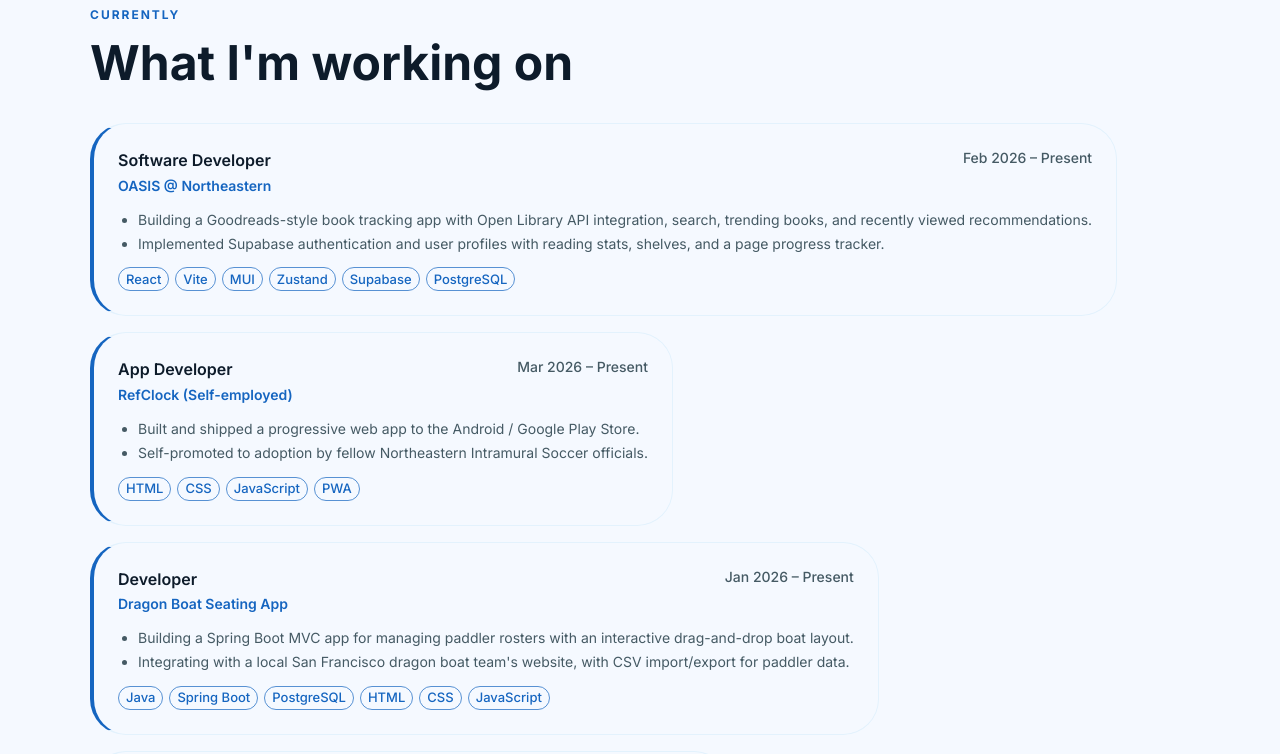
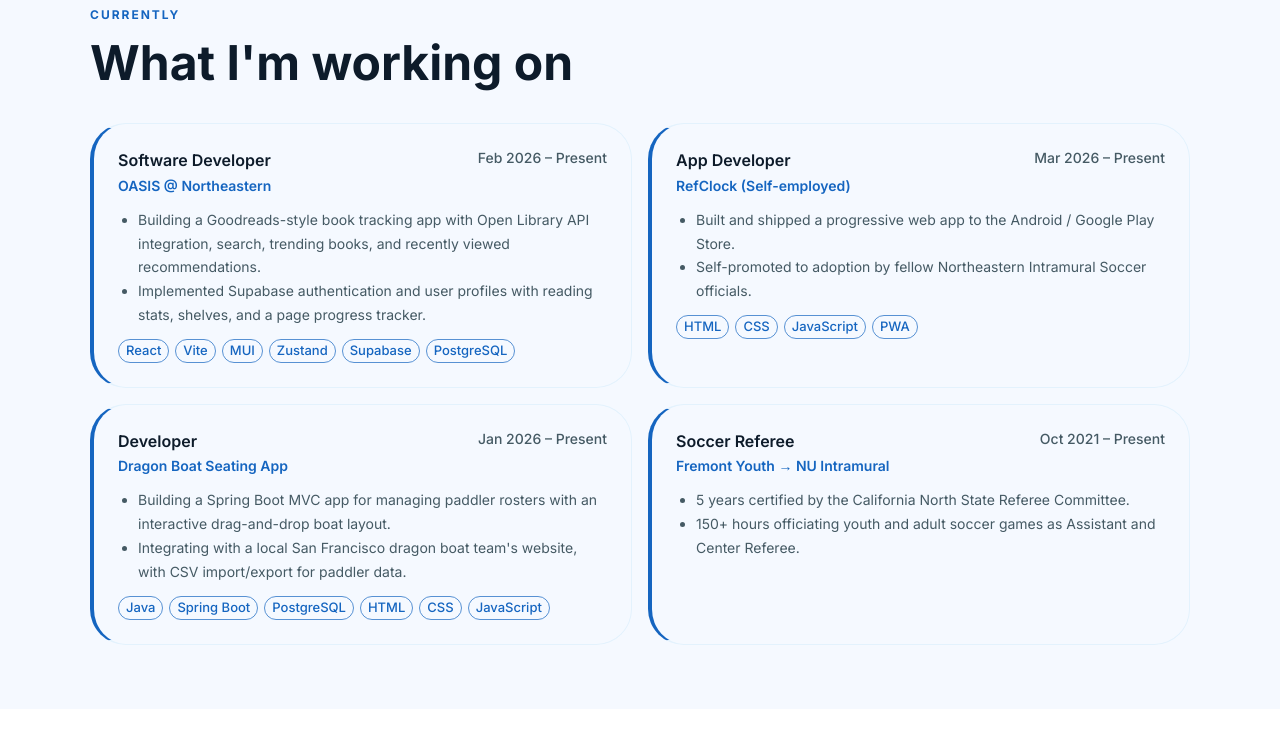
Before and after one commit to raydl18/personal-website, a React (Vite) app: page / in a window 1280 px wide. Shown: the part 1660-2414 px from the top of the page. Built offline with nearby package versions, Linux system fonts and the light colour scheme.

Commit message:
Fix experience grid layout using CSS grid for equal card widths

```diff
--- a/src/sections/Experience.jsx
+++ b/src/sections/Experience.jsx
@@ -1,4 +1,4 @@
-import { Box, Typography, Paper, Chip, Stack, Grid } from '@mui/material';
+import { Box, Typography, Paper, Chip, Stack } from '@mui/material';
 
 const experiences = [
   {
@@ -54,9 +54,9 @@
           What I'm working on
         </Typography>
 
-        <Grid container spacing={2} alignItems="stretch">
+        <Box sx={{ display: 'grid', gridTemplateColumns: { xs: '1fr', sm: '1fr 1fr' }, gap: 2 }}>
           {experiences.map((exp) => (
-            <Grid item xs={12} sm={6} key={exp.company} sx={{ display: 'flex' }}>
+            <Box key={exp.company} sx={{ display: 'flex' }}>
               <Paper
                 elevation={0}
                 sx={{
@@ -94,9 +94,9 @@
                   </Stack>
                 )}
               </Paper>
-            </Grid>
+            </Box>
           ))}
-        </Grid>
+        </Box>
       </Box>
     </Box>
   );
```
